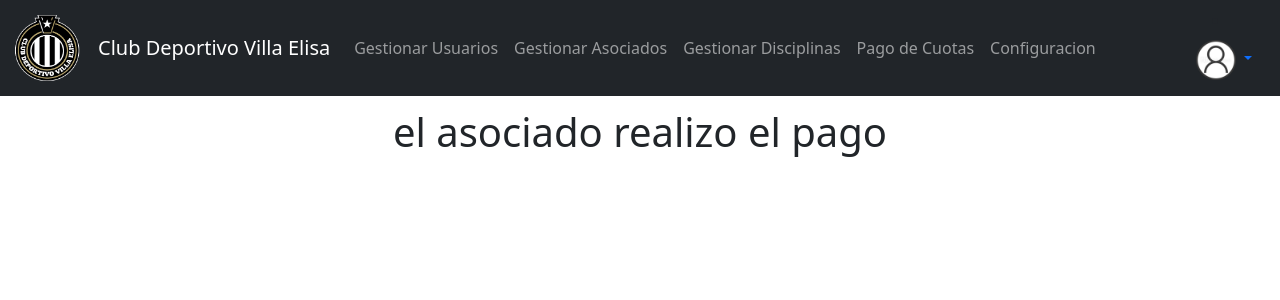
After one commit to joaquingrosso/Proyecto-de-Software, a Flask app: page /realizar_pago in a window 1280 px wide. The commit adds this page. Shown: the top 300 px of the page. Run offline with Flask 2, Linux system fonts and the light colour scheme; the visitor is signed in with stand-in values (Sample User, id 1).

Commit message:
se creo el controlador y la funcion a la vista para la cuota

```diff
--- a/admin/src/web/__init__.py
+++ b/admin/src/web/__init__.py
@@ -15,6 +15,7 @@ from src.web.controllers import disciplina_controller
 from src.web.controllers import index_controller
 from src.web.controllers import api_disciplinas
 from src.web.controllers import asociado_controller
+from src.web.controllers import cuota_controller
 
 # Imports tablas de los modelos
 from src.core.models.usuario_model import Usuario
@@ -90,6 +91,10 @@ def create_app(env="development", static_folder="static"):
     app.add_url_rule('/modificar_asociado/<id>', 'modificar_asociado', asociado_controller.modificar_asociado, methods=["POST", "GET"])
     app.add_url_rule('/inscribir_asociado_disciplina/<id>', 'inscribir_asociado_disciplina', asociado_controller.inscribir_asociado_disciplina)
     app.add_url_rule('/realizar_inscripcion/<id_a><id_d>', 'realizar_inscripcion', asociado_controller.realizar_inscripcion)
+
+    #Operaciones Couta
+    app.add_url_rule('/realizar_pago', 'realizar_pago', cuota_controller.realizar_pago, methods=["POST", "GET"])
+
     #manejo de errores
     app.register_error_handler(404, handlers.not_found_error)
     app.register_error_handler(401, handlers.not_authorize)
--- a/admin/src/web/controllers/cuota_controller.py
+++ b/admin/src/web/controllers/cuota_controller.py
@@ -0,0 +1,8 @@
+from src.core.models.disciplina_model import Disciplina
+from src.core.models.cuota_model import Cuota
+from flask import render_template ,request, redirect, url_for ,flash
+from src.web.controllers import login_required
+
+@login_required
+def realizar_pago():
+    return render_template("pago_de_una_couta/realizar_pago.html")
--- a/admin/src/web/templates/pago_cuotas.html
+++ b/admin/src/web/templates/pago_cuotas.html
@@ -38,7 +38,7 @@
           <td>{{ld.name}}</td>
           <td>{{ld.monthly_cost}} </td>
           <td align="center">
-            <a href=""> <button type="button" class="btn btn-warning "><i class="fa-solid fa-user-plus"></i>
+            <a href="{{ url_for('realizar_pago')}}"> <button type="button" class="btn btn-warning "><i class="fa-solid fa-user-plus"></i>
                Agregar Pago</button>
             </a>
           </td>
--- /dev/null
+++ b/admin/src/web/templates/pago_de_una_couta/realizar_pago.html
@@ -0,0 +1,8 @@
+{% extends "index.html" %}
+
+
+{% block content %}
+
+<h1>el asociado realizo el pago</h1>
+
+{% endblock %}
```
Also changed, not shown: admin/src/web/controllers/pago_controller.py (added), 1 other file.
